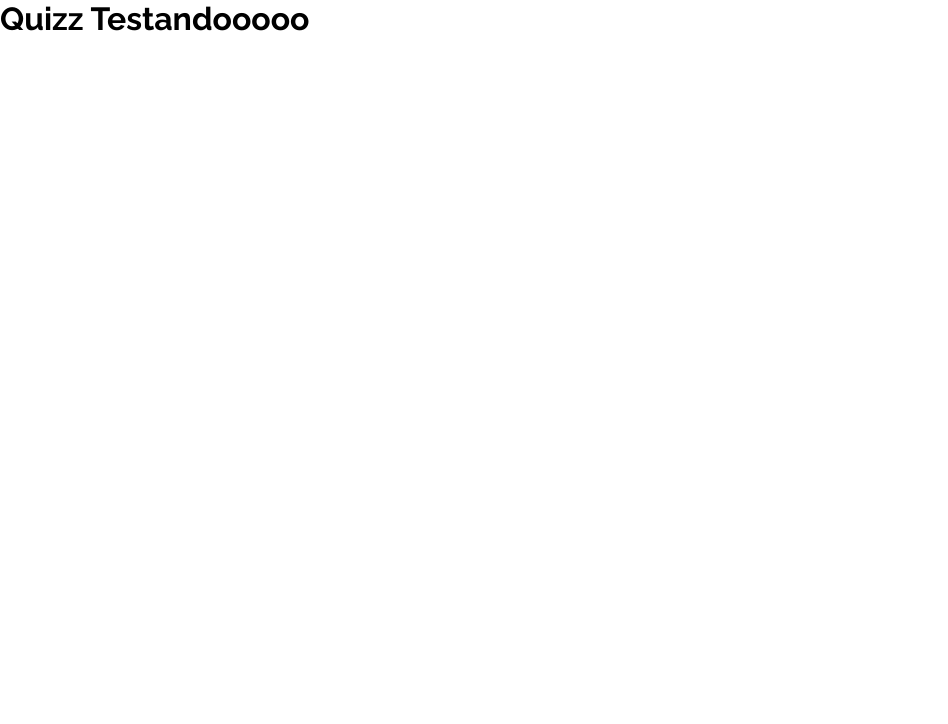
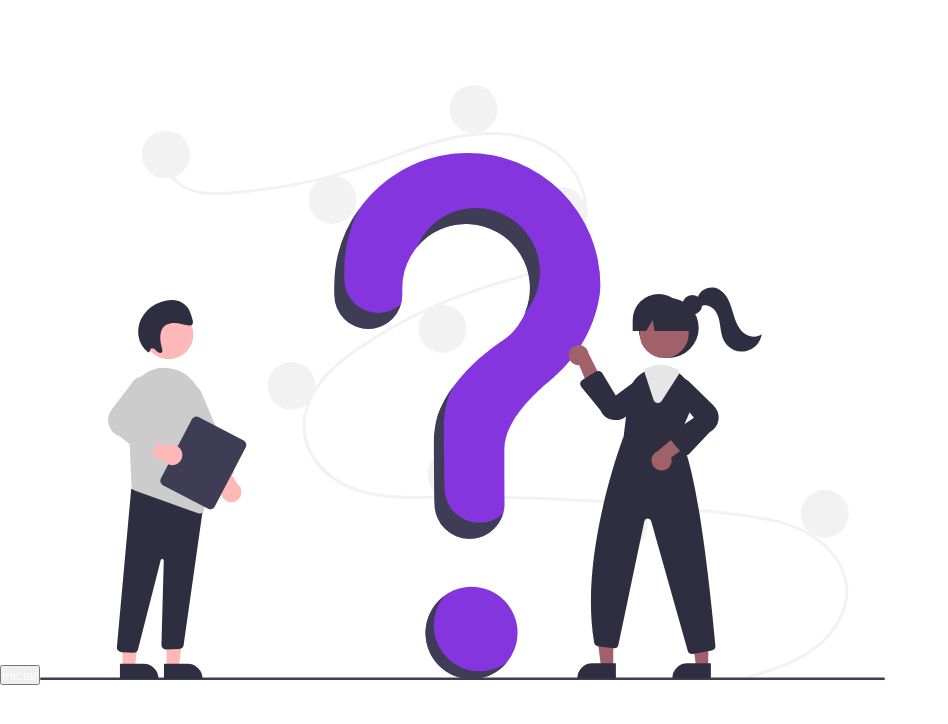
Before and after one commit to Pablo-Belusso/QUIZ_React, a React (Create React App) app: page / in a window 1280 px wide. Shown: the top 724 px of the page, without its empty margins (0-948 px from the left). Built offline with nearby package versions, Linux system fonts and the light colour scheme.

Commit message:
Commit 07

```diff
--- a/src/App.js
+++ b/src/App.jsx
@@ -1,11 +1,11 @@
-
-import './App.css';
+import "./App.css";
+import Welcome from "./components/Welcome.jsx";
 
 function App() {
   return (
     <div className="App">
       <h1> Quizz Testandooooo </h1>
-
+      <Welcome></Welcome>
     </div>
   );
 }
--- a/src/components/Welcome.jsx
+++ b/src/components/Welcome.jsx
@@ -1,5 +1,6 @@
 import Quiz from "../img/quiz.svg";
 import React from "react";
+import "./Welcome.css";
 
 const Welcome = () => {
   return (
--- a/src/index.css
+++ b/src/index.css
@@ -2,5 +2,11 @@
   padding: 0;
   margin: 0;
   font-family: "Raleway", sans-serif;
+  color: #FFF;
+}
 
+body,
+html {
+    min-height: 100vh;
+    height: 100%;
 }
```
